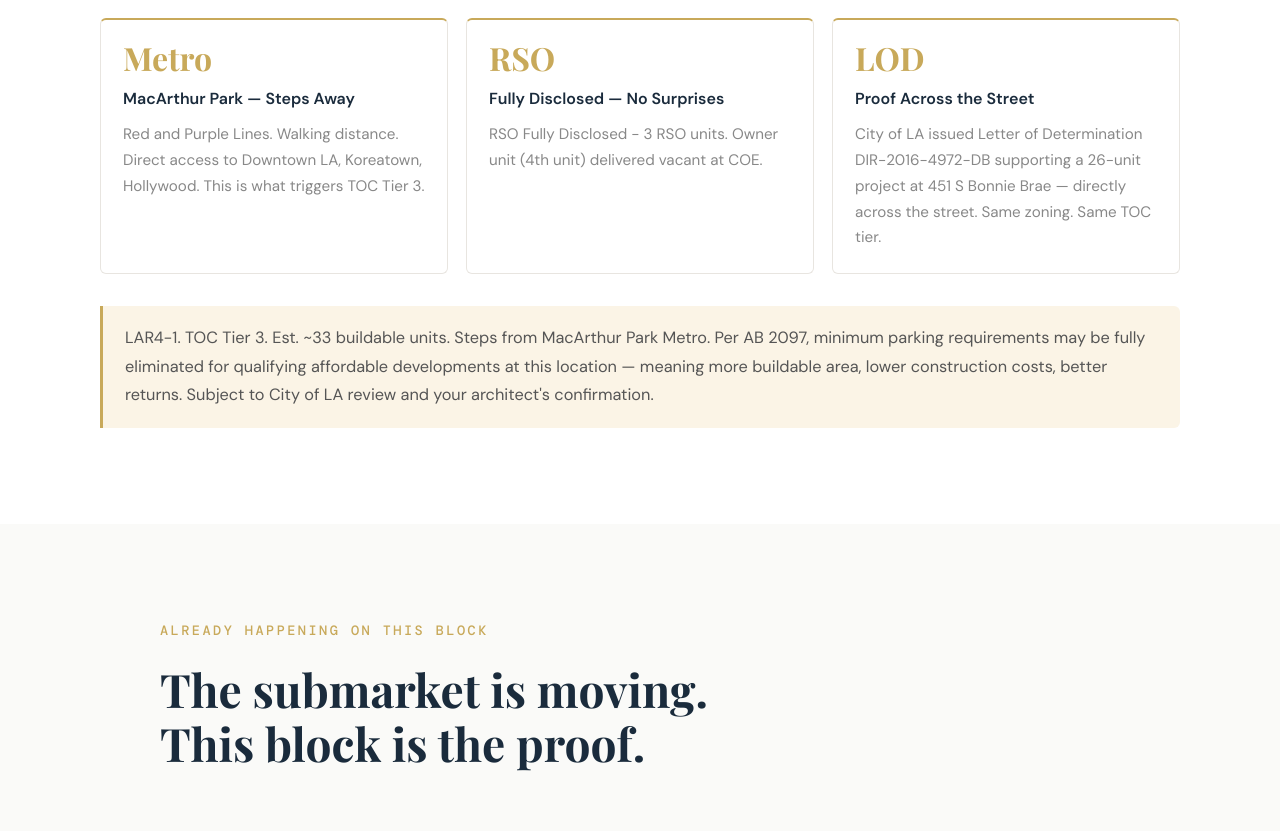
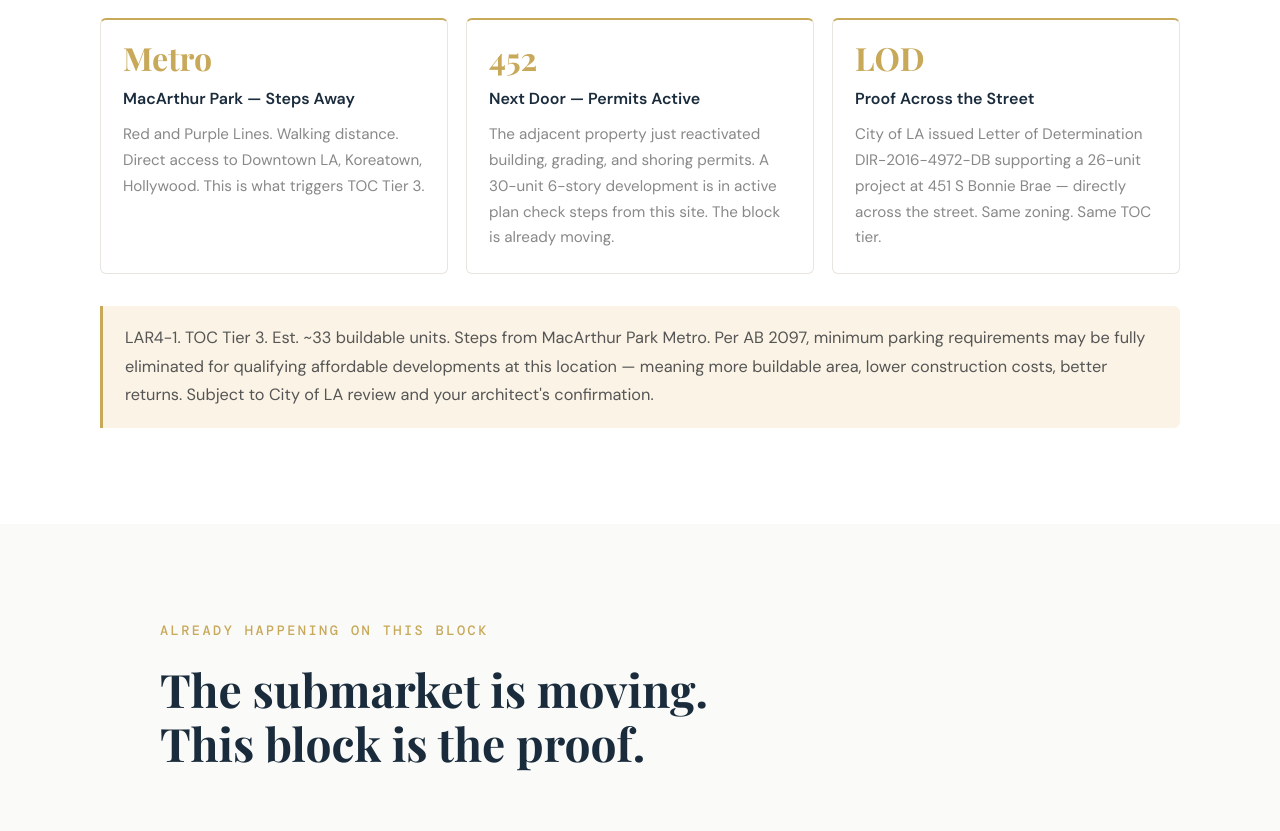
Before and after one commit to Ebenyi1976/446-bonnie-brea, a Next.js app: page / in a window 1280 px wide. Shown: the part 2936-3767 px from the top of the page. Built offline with nearby package versions, Linux system fonts and the light colour scheme.

Commit message:
Replace RSO card with 452 next door permits active card

```diff
--- a/app/page.tsx
+++ b/app/page.tsx
@@ -104,7 +104,7 @@ export default function Home() {
               { stat: '~33', title: 'Estimated Buildable Units', body: 'LAR4-1 zoning with est. FAR 4.5:1 — 50% above standard. Clean rectangular lot approx. 60 ft wide × 130 ft deep.' },
               { stat: '$0', title: 'Subterranean Parking Required', body: 'Per AB 2097, parking may be fully waived for qualifying affordable developments at this transit location — more buildable area, lower costs.' },
               { stat: 'Metro', title: 'MacArthur Park — Steps Away', body: 'Red and Purple Lines. Walking distance. Direct access to Downtown LA, Koreatown, Hollywood. This is what triggers TOC Tier 3.' },
-              { stat: 'RSO', title: 'Fully Disclosed — No Surprises', body: 'RSO Fully Disclosed - 3 RSO units. Owner unit (4th unit) delivered vacant at COE.' },
+              { stat: '452', title: 'Next Door — Permits Active', body: 'The adjacent property just reactivated building, grading, and shoring permits. A 30-unit 6-story development is in active plan check steps from this site. The block is already moving.' },
               { stat: 'LOD', title: 'Proof Across the Street', body: 'City of LA issued Letter of Determination DIR-2016-4972-DB supporting a 26-unit project at 451 S Bonnie Brae — directly across the street. Same zoning. Same TOC tier.' },
             ].map(({ stat, title, body }) => (
               <div className="card" key={stat + title}>
```
